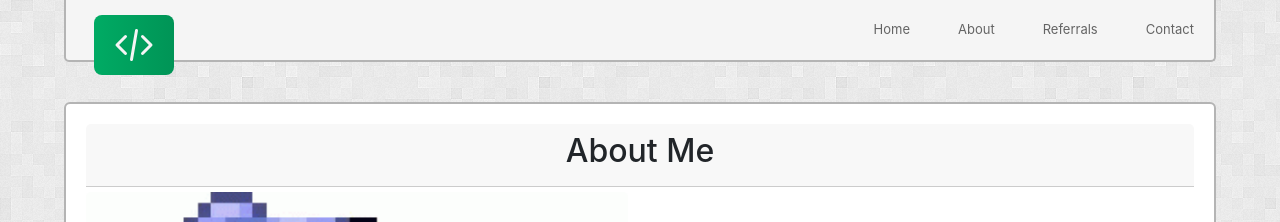
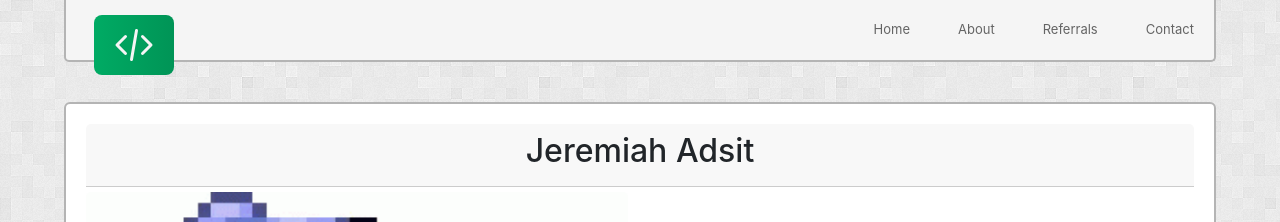
Before and after one commit to JMAdsit/personal-website, a React (Create React App) app: page /about in a window 1280 px wide. Shown: the top 222 px of the page. Built offline with nearby package versions, Linux system fonts and the light colour scheme.

Commit message:
add github pages setup

```diff
--- a/package.json
+++ b/package.json
@@ -1,4 +1,5 @@
 {
+  "homepage": "https://jmadsit.github.io/personal-website",
   "name": "personal-website",
   "version": "0.1.0",
   "private": true,
@@ -17,6 +18,8 @@
     "web-vitals": "^2.1.4"
   },
   "scripts": {
+    "predeploy": "npm run build",
+    "deploy": "gh-pages -d build",
     "start": "react-scripts start",
     "build": "react-scripts build",
     "test": "react-scripts test",
@@ -39,5 +42,8 @@
       "last 1 firefox version",
       "last 1 safari version"
     ]
+  },
+  "devDependencies": {
+    "gh-pages": "^6.3.0"
   }
 }
--- a/src/pages/About.js
+++ b/src/pages/About.js
@@ -7,7 +7,7 @@ function AboutMe() {
     return (
         <div className="content">
             <PromoCard
-                title={"About Me"}
+                title={"Jeremiah Adsit"}
                 imageUrl={Spheal}
                 textBody={aboutMe.textBody}
                 horizontal={true}
```
Also changed, not shown: 1 other file (tests, documents, lock files or other folders).
